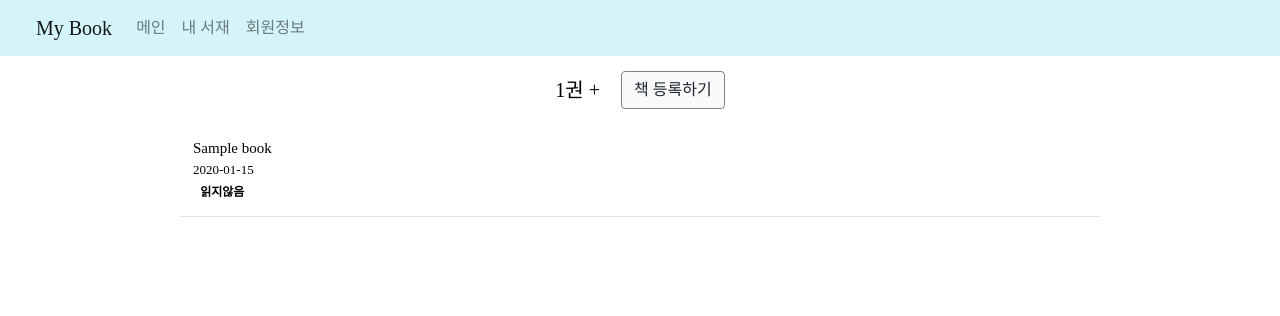
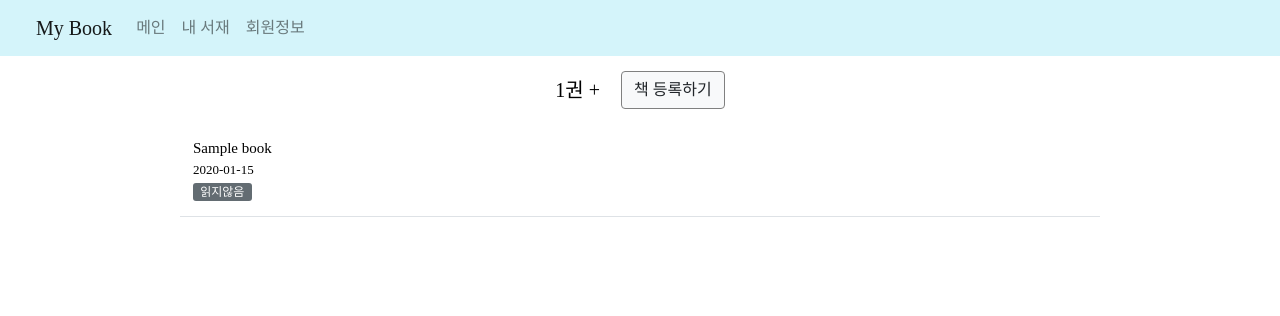
Before and after one commit to hyeongJuKim/MyBook, a Django app: page /books/ in a window 1280 px wide. Shown: the top 316 px of the page. Run offline with Django 3.2, Linux system fonts and the light colour scheme; a user stored in the database is signed in; tables that the repository leaves empty hold one stand-in row (values such as "Sample post"); some libraries are stand-ins or nearby versions; some web fonts are replaced.

Commit message:
fix:책 읽음 상태 css 추가

```diff
--- a/mybook/book/templates/base.html
+++ b/mybook/book/templates/base.html
@@ -36,6 +36,16 @@ a:hover {
   text-align: center;
 }
 
+.badge-default {
+    background-color: #636c72;
+}
+
+.badge {
+  color: #fff;
+  border-radius: 3px;
+  font-weight: 300;
+}
+
 
 /* custom */
 
@@ -71,6 +81,18 @@ a:hover {
   font-size: 13px;
   font-weight:300;
   margin:0;
+}
+
+.book-read-status {
+  display: inline-block;
+  background: #007bff;
+  border-radius: 2px;
+  width:50px;
+  height:50px;
+}
+
+.book-module {
+  display: inline-table;
 }
 
 .input-readonly {
```
